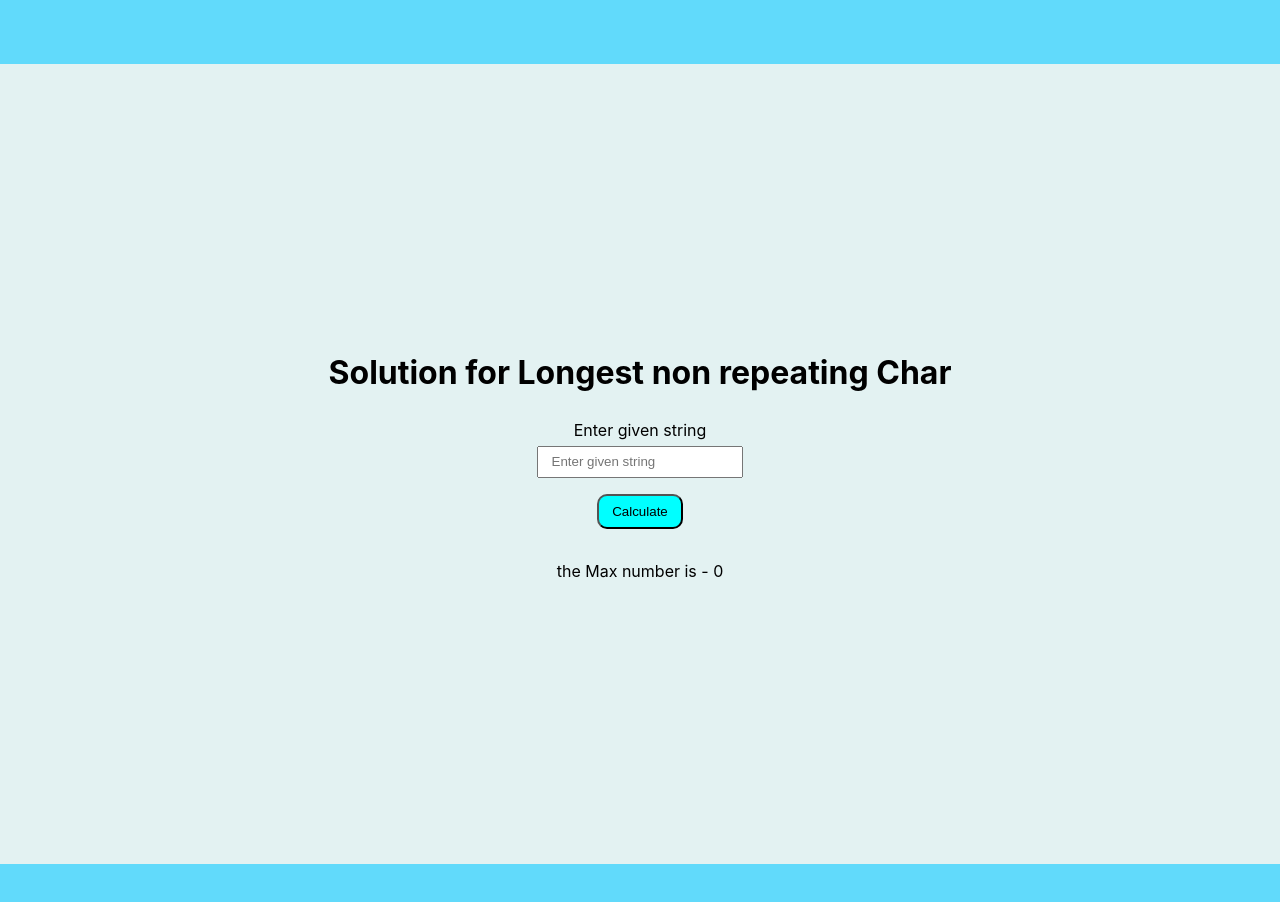
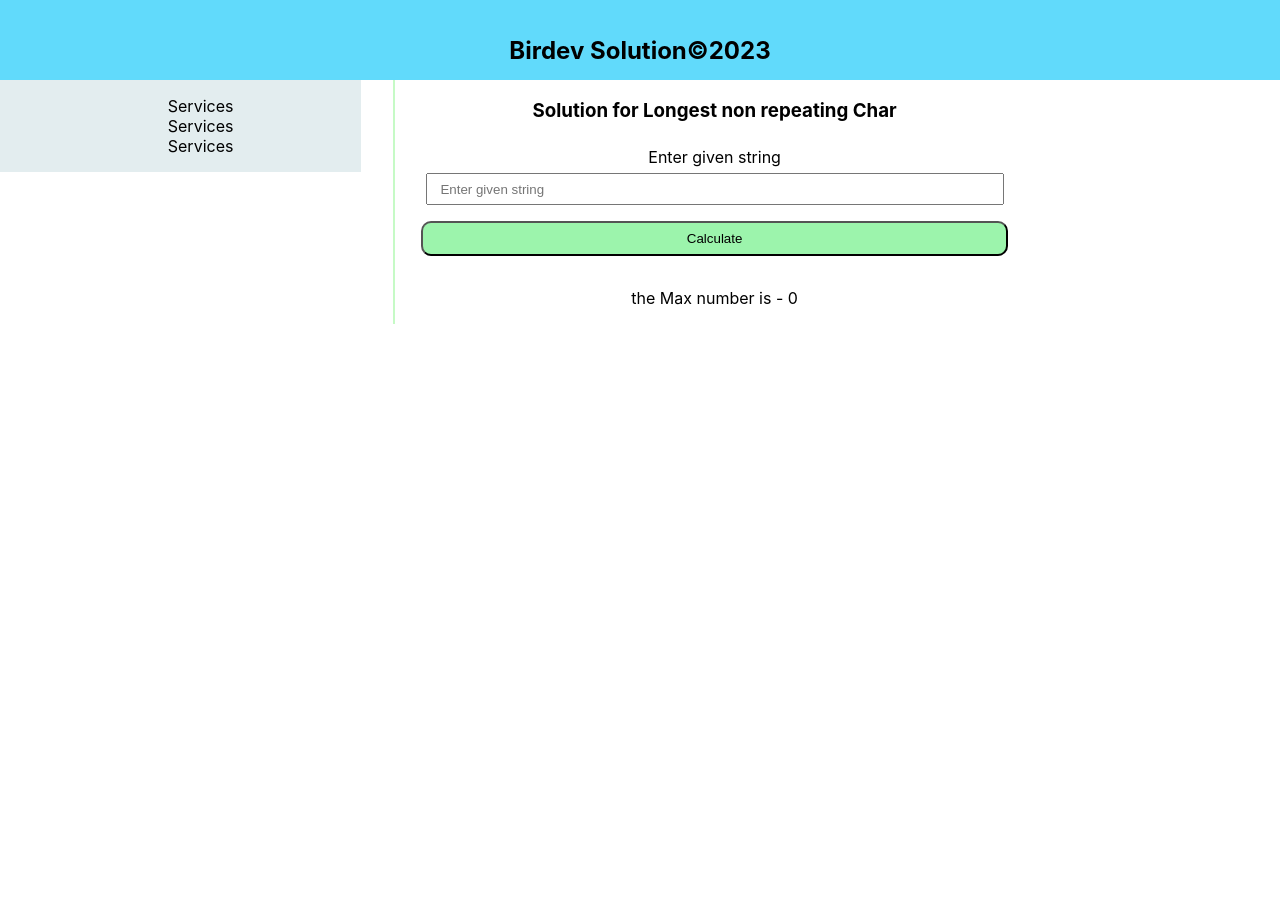
Before and after one commit to BirukMengistu/problemsolvingskills-techforinterview, a React (Create React App) app: page /lengthofLongestSubstring in a window 1280 px wide. Shown: the top 902 px of the page. After the commit the page ends 800 px from the top, so only its background shows below. Built offline with nearby package versions, Linux system fonts and the light colour scheme.

Commit message:
string increment

```diff
--- a/src/App.css
+++ b/src/App.css
@@ -1,83 +1,19 @@
-.App {
-  text-align: center;
-  display: grid;
 
-  grid-template-columns: 16rem 1fr 16rem;
-  grid-template-rows:  auto 1fr auto ;
-  grid-template-areas:
-   "header header header"
-   "nav main sidebar"
-   "footer footer footer";
-   min-height: 100vh;
-  }
-header{
-  grid-area: header;
-  background-color: #61dafb;
-  padding: 2rem;
-}
-nav{
-  grid-area: nav;
-  background-color: #61dafb;
-}
-main{
 
-  grid-area: main;
-  display: flex;
-  flex-direction: column;
-  width: auto;
-  text-align: center;
-
+.main-area .listoftask {
+  margin-left: 3rem;
+  margin-bottom: 1rem;
+  border-left: 4px solid rgb(118, 237, 142);
+  padding: 1rem 1rem;
+ text-align: left;
 }
 
-
-sidebar{
-
-  grid-area: sidebar;
-
-}
-footer{
-  grid-area: footer;
-  background-color: #61dafb;
-  padding: 2rem;
+.main-area .listoftask a{
+  text-decoration: none;
 }
 
-.listoftask {
-  text-align: left;
-  border-left: 4px solid rgb(85, 130, 237);
-  padding: 1rem 0.4rem;
-  height: auto;
+.main-area .listoftask a:hover{
+ font-weight: bold;
+ transition: ease 1;
+ color: rgb(175, 237, 175);
 }
-.App-logo {
-  height: 40vmin;
-  pointer-events: none;
-}
-
-@media (prefers-reduced-motion: no-preference) {
-  .App-logo {
-    animation: App-logo-spin infinite 20s linear;
-  }
-}
-
-.App-header {
-  background-color: #282c34;
-  min-height: 100vh;
-  display: flex;
-  flex-direction: column;
-  align-items: center;
-  justify-content: center;
-  font-size: calc(10px + 2vmin);
-  color: white;
-}
-
-.App-link {
-  color: #61dafb;
-}
-
-@keyframes App-logo-spin {
-  from {
-    transform: rotate(0deg);
-  }
-  to {
-    transform: rotate(360deg);
-  }
-}
--- a/src/App.tsx
+++ b/src/App.tsx
@@ -9,27 +9,32 @@ import  LongestNonRepChar from './components/longestnonrepeatingchar/LongestNonR
 import './App.css';
 import HigestScoring from './components/highest-scoring-word/higestscoring';
 import StringIncermenter from './components/stringIncerment/StringIncermenter';
+import Header from './components/header/Header';
+import SideNav from './components/header/Nav';
 
  const Home=()=>{
   return(
-    <>
-     <h3>welcome to Birdev</h3>
-     <h5>use route to check result </h5>
+
+    <div className='main-area'>
+    <h3>HackerRank and Codeware </h3>
      <div className='listoftask'>
-        <p><Link to='/lengthofLongestSubstring'> 1. /lengthofLongestSubstring</Link></p>
-        <p><Link to ='/higestsoringword'> 2. /higestsoringword</Link></p>
-        <p><Link to ='/incermentstring'> 3./incermentstring</Link></p>
+        <p><Link to='/lengthofLongestSubstring'> 1. Length Sub string</Link></p>
+        <p><Link to ='/higestsoringword'> 2. Higest socring word from the given text</Link></p>
+        <p><Link to ='/incermentstring'> 3 Incerment digit from the given string</Link></p>
      </div>
+    </div>
 
 
-  </>
+
+
   )
 
 }
 function App() {
   return (
-     <>
-       <header></header>
+     <div className='App'>
+       <Header/>
+       <nav><SideNav/></nav>
        <main>
       <BrowserRouter>
           <Routes>
@@ -38,14 +43,11 @@ function App() {
           <Route path="/higestsoringword" element= {<HigestScoring />} />
           <Route path="/incermentstring" element= {<StringIncermenter />} />
         </Routes>
-
-        </BrowserRouter>
+      </BrowserRouter>
     </main>
 
-
-
-    <footer/>
-     </>
+    <footer></footer>
+     </div>
 
 
   );
--- /dev/null
+++ b/src/components/header/Header.tsx
@@ -0,0 +1,11 @@
+import React from 'react'
+
+const Header = () => {
+  return (
+     <header >
+       <h2>Birdev Solution<span>&copy;{new Date().getFullYear()}</span></h2>
+     </header>
+  )
+}
+
+export default Header
--- /dev/null
+++ b/src/components/header/Nav.tsx
@@ -0,0 +1,18 @@
+import React from 'react'
+import { Link } from 'react-router-dom'
+import '../styles/nav-syles.css'
+const SideNav = () => {
+  return (
+    <div className='nav-area'>
+      <div className='side-nav'>
+        <ul>
+            <li>Services</li>
+            <li>Services</li>
+            <li>Services</li>
+        </ul>
+      </div>
+    </div>
+  )
+}
+
+export default SideNav
--- a/src/components/longestnonrepeatingchar/LongestNonRepChar.tsx
+++ b/src/components/longestnonrepeatingchar/LongestNonRepChar.tsx
@@ -23,7 +23,7 @@ const lengthOfLongestSubstring=(s:string)=> {
     }
   return (
     <div className='container'>
-        <h1>Solution for Longest non repeating Char</h1>
+        <h3>Solution for Longest non repeating Char</h3>
        <div className='input-box'>
           <label>Enter given string</label>
            <input placeholder='Enter given string'
--- a/src/components/longestnonrepeatingchar/styles.css
+++ b/src/components/longestnonrepeatingchar/styles.css
@@ -1,14 +1,12 @@
-body{
-    margin: none;
-    padding: none;
-    background-color: rgb(227, 242, 242);
-}
+
 .container{
     display: flex;
     justify-content: center;
     flex-direction: column;
-    align-items: center;
-    height: 100vh;
+    text-align: center;
+    margin-left: 2rem;
+    border-left: 2px solid rgb(198, 250, 198);
+    padding-left: .6rem;
 }
 
 .input-box{
@@ -24,7 +22,7 @@ body{
 
 }
 .container button{
-background-color: aqua;
+background-color: rgb(156, 244, 172);
 padding: 0.5rem 0.8rem;
 border-radius: 10px;
 margin: 1rem;
--- /dev/null
+++ b/src/components/styles/nav-syles.css
@@ -0,0 +1,9 @@
+.side-nav{
+    display: flex;
+    justify-content: center;
+    align-items: center;
+}
+
+.side-nav ul{
+    list-style: none;
+}
--- a/src/index.css
+++ b/src/index.css
@@ -14,9 +14,43 @@ code {
 
 textarea{
   width:200px ;
-  height:300px;
+  height:200px;
 }
 .score-result{
  font-Weight:bold;
-  color:green;
+color:green;
 }
+
+.App {
+  display: grid;
+  grid-template-areas:
+   "header header header"
+   "nav main sidebar"
+   "footer footer footer";
+  }
+header{
+  grid-area: header;
+  background-color: #61dafb;
+  text-align: center;
+  height: 3rem;
+  padding: 1rem;
+}
+.nav-area{
+  grid-area: nav;
+  background-color: #e3edef;
+}
+.main-area{
+  grid-area: main;
+  display: flex;
+  flex-direction: column;
+  text-align: center;
+}
+
+.sidebar-area{
+  grid-area: sidebar;
+}
+.footer-area{
+  grid-area: footer;
+  background-color: #61dafb;
+  padding: 2rem;
+}
```
